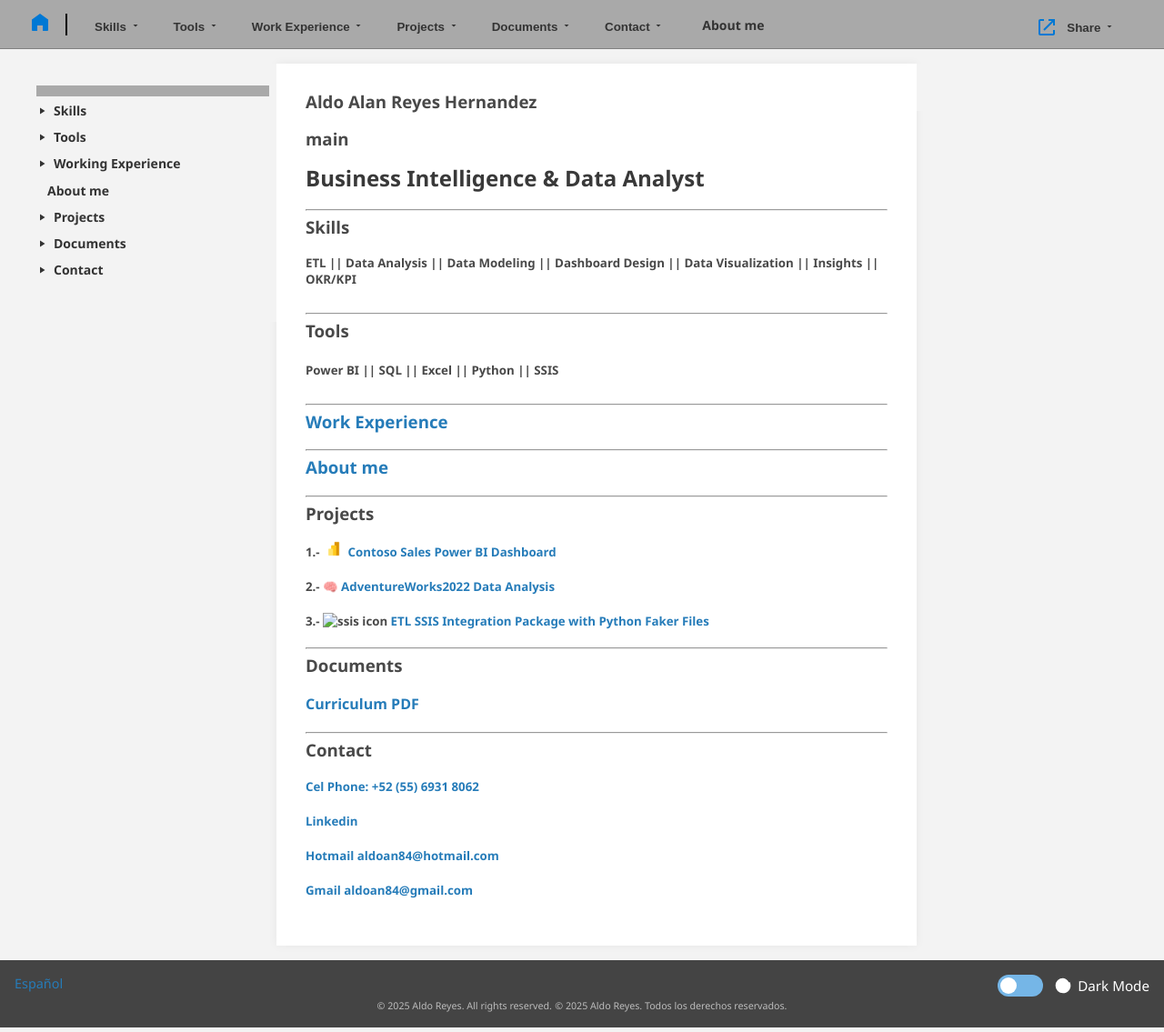
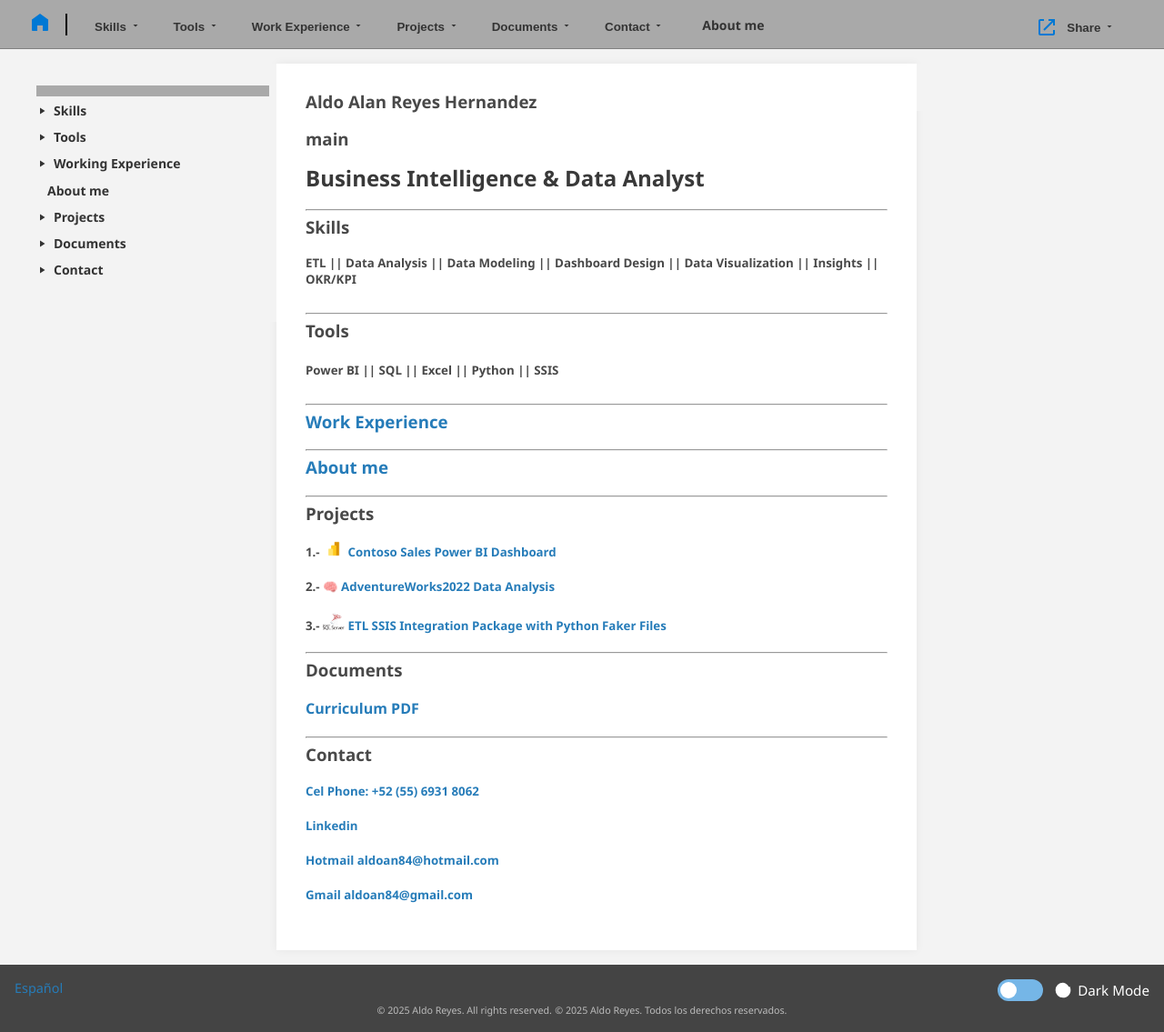
Before and after one commit to AldoReyes84/AldoReyes.github.io, a Jekyll site: the page built from _pages/en/index.md, in a window 1280 px wide and 1135 px high. Shown: the whole window at 91% size. Built offline with Jekyll 4.4.1, drawn with Linux system fonts in a browser that asks for light colours.

Commit message:
svg and png logos relative url

```diff
--- a/_includes/dropdown_header_panel.html
+++ b/_includes/dropdown_header_panel.html
@@ -27,14 +27,14 @@
                                 </tr>
                                 <tr>
                                     <td>{{ site.data.textos[lang].main_tool }}</td>
-                                    <td><img src="assets/icons/microsoft-sql-server-logo.png" alt="ssis icon" width="24" height="19"><span class="icon"></span>SSIS</td>
-                                    <td><img src="assets/icons/excel.png" alt="excel icon" width="19" height="17"><span class="icon"></span>Excel</a></td>
-                                    <td><img src="assets/icons/power-query.svg" alt="power query icon" width="24" height="17"><span class="icon"></span>Power Query</td>
-                                    <td><img src="assets/icons/powerbi.png" alt="power bi icon" width="24" height="17"><span class="icon"></span>Power BI</td>
-                                    <td><img src="assets/icons/figma.png" alt="figma icon" width="24" height="19"><span class="icon"></span>Figma</td>
+                                    <td><img src="{{ 'assets/icons/microsoft-sql-server-logo.png' | relative_url }}" alt="ssis icon" width="24" height="19"><span class="icon"></span>SSIS</td>
+                                    <td><img src="{{ 'assets/icons/excel.png' | relative_url }}" alt="excel icon" width="19" height="17"><span class="icon"></span>Excel</a></td>
+                                    <td><img src="{{ 'assets/icons/power-query.svg' | relative_url }}" alt="power query icon" width="24" height="17"><span class="icon"></span>Power Query</td>
+                                    <td><img src="{{ 'assets/icons/powerbi.png' | relative_url }}" alt="power bi icon" width="24" height="17"><span class="icon"></span>Power BI</td>
+                                    <td><img src="{{ 'assets/icons/figma.png' | relative_url }}" alt="figma icon" width="24" height="19"><span class="icon"></span>Figma</td>
                                     <td>🧠Business Analysis</td>
                                     <td>🧠Business Analysis</td>
-                                    <td><img src="assets/icons/github.svg" alt="github icon" width="24" height="17"><span class="icon"></span>GitHub</td>
+                                    <td><img src="{{ 'assets/icons/github.svg' | relative_url }}" alt="github icon" width="24" height="17"><span class="icon"></span>GitHub</td>
                                 </tr>
                                 <tr>
                                     <td>{{ site.data.textos[lang].projects }}</td>
@@ -79,14 +79,14 @@
                                 <caption id="tools-table-desc" class="sr-only"></caption>
                                 <tr>
                                     <th scope="col"></th>
-                                    <th scope="col"><img src="assets/icons/powerbi.png" alt="power bi icon" width="24" height="17"><span class="icon"></span>Power BI</th>
-                                    <th scope="col"><img src="assets/icons/sql.png" alt="sql icon" width="19" height="19"><span class="icon"></span>SQL</th>
-                                    <th scope="col"><img src="assets/icons/excel.png" alt="excel icon" width="19" height="17"><span class="icon"></span>Excel</th>
+                                    <th scope="col"><img src="{{ 'assets/icons/powerbi.png' | relative_url }}" alt="power bi icon" width="24" height="17"><span class="icon"></span>Power BI</th>
+                                    <th scope="col"><img src="{{ 'assets/icons/sql.png' | relative_url }}" alt="sql icon" width="19" height="19"><span class="icon"></span>SQL</th>
+                                    <th scope="col"><img src="{{ 'assets/icons/excel.png' | relative_url }}" alt="excel icon" width="19" height="17"><span class="icon"></span>Excel</th>
                                     <th scope="col"><img src="assets/icons/python-logo.png" alt="python icon" width="24" height="17"><span class="icon"></span>Python</th>
-                                    <th scope="col"><img src="assets/icons/microsoft-sql-server-logo.png" alt="ssis icon" width="24" height="19"><span class="icon"></span>SSIS</th>
+                                    <th scope="col"><img src="{{ 'assets/icons/microsoft-sql-server-logo.png' | relative_url }}" alt="ssis icon" width="24" height="19"><span class="icon"></span>SSIS</th>
                                     <th scope="col"><img src="assets/icons/vscode-logo.png" alt="vscode icon" width="20" height="17"><span class="icon"></span>Visual Studio Code</th>
-                                    <th scope="col"><img src="assets/icons/github.svg" alt="github icon" width="24" height="17"><span class="icon"></span>GitHub</th>
-                                    <th scope="col"><img src="assets/icons/figma.png" alt="figma icon" width="24" height="19"><span class="icon"></span>Figma</th>
+                                    <th scope="col"><img src="{{ 'assets/icons/github.svg' | relative_url }}" alt="github icon" width="24" height="17"><span class="icon"></span>GitHub</th>
+                                    <th scope="col"><img src="{{ 'assets/icons/figma.png' | relative_url }}" alt="figma icon" width="24" height="19"><span class="icon"></span>Figma</th>
                                 </tr>
                                 <tr>
                                     <td>{{ site.data.textos[lang].projects }}</td>
@@ -153,24 +153,24 @@
                                     <th scope="row">
                                         <a href="{{ site.sections.contoso.url }}" aria-label="{{ site.data.textos[lang].contoso_sales }}">{{ site.data.textos[lang].contoso_sales }}</a>
                                         <div class="project-icons">
-                                            <img src="assets/icons/powerbi.png" alt="power bi icon" width="24" height="17"><span class="icon"></span>
-                                            <img src="assets/icons/excel.png" alt="excel icon" width="19" height="17"><span class="icon"></span>
-                                            <img src="assets/icons/figma.png" alt="figma icon" width="24" height="19"><span class="icon"></span>
+                                            <img src="{{ 'assets/icons/powerbi.png' | relative_url }}" alt="power bi icon" width="24" height="17"><span class="icon"></span>
+                                            <img src="{{ 'assets/icons/excel.png' | relative_url }}" alt="excel icon" width="19" height="17"><span class="icon"></span>
+                                            <img src="{{ 'assets/icons/figma.png' | relative_url }}" alt="figma icon" width="24" height="19"><span class="icon"></span>
                                         </div>
                                     </th>
                                     <th scope="row">
                                         <a href="{{ site.sections.adventureworks.url }}" aria-label="{{ site.data.textos[lang].adventureworks_analysis }}">{{ site.data.textos[lang].adventureworks_analysis }}</a>
                                         <div class="project-icons">
-                                            <img src="assets/icons/microsoft-sql-server-logo.png" alt="ssis icon" width="24" height="19"><span class="icon"></span>
-                                            <img src="assets/icons/excel.png" alt="excel icon" width="19" height="17"><span class="icon"></span>
-                                            <img src="assets/icons/powerbi.png" alt="power bi icon" width="24" height="17"><span class="icon"></span>
+                                            <img src="{{ 'assets/icons/microsoft-sql-server-logo.png' | relative_url }}" alt="ssis icon" width="24" height="19"><span class="icon"></span>
+                                            <img src="{{ 'assets/icons/excel.png' | relative_url }}" alt="excel icon" width="19" height="17"><span class="icon"></span>
+                                            <img src="{{ 'assets/icons/powerbi.png' | relative_url }}" alt="power bi icon" width="24" height="17"><span class="icon"></span>
                                             <img src="assets/icons/python-logo.png" alt="python icon" width="24" height="17"><span class="icon"></span>
                                         </div>
                                     </th>
                                     <th scope="row">
                                         <a href="{{ site.sections.ssis.url }}" aria-label="{{ site.data.textos[lang].etl_siss_package }}">{{ site.data.textos[lang].etl_siss_package }}</a>
                                         <div class="project-icons">
-                                            <img src="assets/icons/microsoft-sql-server-logo.png" alt="ssis icon" width="24" height="19"><span class="icon"></span>
+                                            <img src="{{ 'assets/icons/microsoft-sql-server-logo.png' | relative_url }}" alt="ssis icon" width="24" height="19"><span class="icon"></span>
                                             <img src="assets/icons/python-logo.png" alt="python icon" width="24" height="17"><span class="icon"></span>
                                         </div>
                                     </th>
@@ -227,7 +227,7 @@
                                 <li>
                                     <a href="mailto:aldoan84@gmail.com" aria-label="{{ site.data.textos[lang].contact_gmail_aria }}">
                                         <span class="icon">
-                                            <img src="assets/icons/gmail.png" alt="Gmail icon" width="24" height="17">
+                                            <img src="{{ 'assets/icons/gmail.png' | relative_url }} alt="Gmail icon" width="24" height="17">
                                         </span>
                                             aldoan84@gmail.com
                                     </a>
@@ -236,7 +236,7 @@
                                 <li>
                                     <a href="mailto:aldoan84@hotmail.com" target="_blank" aria-label="{{ site.data.textos[lang].contact_outlook_aria }}">
                                         <span class="icon">
-                                            <img src="assets/icons/outlook.png" alt="Outlook icon" width="24" height="22">
+                                            <img src="{{ 'assets/icons/outlook.png' | relative_url }}" alt="Outlook icon" width="24" height="22">
                                         </span>
                                         aldoan84@hotmail.com
                                     </a>
@@ -245,7 +245,7 @@
                                 <li>
                                     <a href="https://www.linkedin.com/in/aldoreyesbianalyst?" target="_blank" aria-label="{{ site.data.textos[lang].contact_linkedin_aria }}">
                                         <span class="icon">
-                                            <img src="assets/icons/linkedin.png" alt="LinkedIn icon" width="22" height="22">
+                                            <img src="{{ 'assets/icons/linkedin.png' | relative_url }}" alt="LinkedIn icon" width="22" height="22">
                                         </span>
                                             {{ site.data.textos[lang].contact_linkedin_label }}
                                     </a>
@@ -254,7 +254,7 @@
                                 <li>
                                     <a href="https://github.com/AldoReyes84" target="_blank" aria-label="{{ site.data.textos[lang].contact_github_aria }}">
                                         <span class="icon">
-                                            <img src="assets/icons/github.svg" alt="GitHub icon" width="22" height="22">
+                                            <img src="{{ 'assets/icons/github.svg' | relative_url }}" alt="GitHub icon" width="22" height="22">
                                         </span>
                                             {{ site.data.textos[lang].contact_github_label }}
                                     </a>
@@ -280,7 +280,7 @@
                             <li>
                                 <a href="{{ site.data.textos[lang].share_whatsapp_url }}" target="_blank" aria-label="{{ site.data.textos[lang].share_whatsapp_aria }}">
                                     <span class="icon">
-                                        <img src="assets/icons/whatsapp.webp" alt="WhatsApp icon" width="22" height="22">
+                                        <img src="{{ 'assets/icons/whatsapp.webp' | relative_url }}" alt="WhatsApp icon" width="22" height="22">
                                     </span>
                                         {{ site.data.textos[lang].share_whatsapp_label }}
                                 </a>
@@ -290,7 +290,7 @@
                                 <div class="tooltip-container">
                                     <a href="{{ site.data.textos[lang].share_linkedin_url }}" target="_blank" rel="noopener noreferrer" aria-label="{{ site.data.textos[lang].share_linkedin_aria }}">
                                         <span class="icon">
-                                            <img src="assets/icons/linkedin.png" alt="LinkedIn icon" width="22" height="22">
+                                            <img src="{{ 'assets/icons/linkedin.png' | relative_url }}" alt="LinkedIn icon" width="22" height="22">
                                         </span>
                                             {{ site.data.textos[lang].share_linkedin_label }}
                                     </a>
--- a/_includes/section.html
+++ b/_includes/section.html
@@ -42,7 +42,7 @@
     <ul class="sub-list" hidden aria-label="{{ site.data.textos[lang].skills_aria.projects_prefix }} {{ site.data.textos[lang].skills_categories.etl }}">
       <li>
         <a href="{{ site.sections.siss.url }}" aria-label="{{ site.data.textos[lang].etl_siss_package }}">
-            <img src="assets/icons/microsoft-sql-server-logo.png" alt="SSIS icon" width="24" height="19">
+            <img src="{{'assets/icons/microsoft-sql-server-logo.png' | relative_url }}" alt="SSIS icon" width="24" height="19">
             {{ site.data.textos[lang].etl_siss_package }}
         </a>
       </li>
@@ -67,7 +67,7 @@
       </li>
       <li>
         <a href="{{ site.sections.contoso.url }}" aria-label="{{ site.data.textos[lang].contoso_sales }}">
-         <img src="assets/icons/powerbi.png" alt="Power BI icon" width="24" height="17">
+         <img src="{{' assets/icons/powerbi.png' | relative_url}}" alt="Power BI icon" width="24" height="17">
             {{ site.data.textos[lang].contoso_sales }}
         </a>
       </li>
@@ -89,7 +89,7 @@
     <ul class="sub-list" hidden aria-label="{{ site.data.textos[lang].skills_aria.projects_prefix }} {{ site.data.textos[lang].skills_categories.data_modeling }}">
       <li>
         <a href="{{ site.sections.contoso.url }}" aria-label="{{ site.data.textos[lang].contoso_sales }}">
-         <img src="assets/icons/powerbi.png" alt="Power BI icon" width="24" height="17">
+         <img src="{{ 'assets/icons/powerbi.png' | relative_url }}" alt="Power BI icon" width="24" height="17">
             {{ site.data.textos[lang].contoso_sales }}
         </a>
       </li>
@@ -111,7 +111,7 @@
     <ul class="sub-list" hidden aria-label="{{ site.data.textos[lang].skills_aria.projects_prefix }} {{ site.data.textos[lang].skills_categories.dashboard_design }}">
       <li>
         <a href="{{ site.sections.contoso.url }}" aria-label="{{ site.data.textos[lang].contoso_sales }}">
-         <img src="assets/icons/powerbi.png" alt="Power BI icon" width="24" height="17">
+         <img src="{{' assets/icons/powerbi.png' | relative_url }}" alt="Power BI icon" width="24" height="17">
             {{ site.data.textos[lang].contoso_sales }}
         </a>
       </li>
@@ -133,7 +133,7 @@
     <ul class="sub-list" hidden aria-label="{{ site.data.textos[lang].skills_aria.projects_prefix }} {{ site.data.textos[lang].skills_categories.data_visualization }}">
       <li>
         <a href="{{ site.sections.contoso.url }}" aria-label="{{ site.data.textos[lang].contoso_sales }}">
-         <img src="assets/icons/powerbi.png" alt="Power BI icon" width="24" height="17">
+         <img src="{{' assets/icons/powerbi.png' | relative_url }}" alt="Power BI icon" width="24" height="17">
             {{ site.data.textos[lang].contoso_sales }}
         </a>
       </li>
@@ -155,7 +155,7 @@
     <ul class="sub-list" hidden aria-label="{{ site.data.textos[lang].skills_aria.projects_prefix }} {{ site.data.textos[lang].skills_categories.insights }}">
       <li>
         <a href="{{ site.sections.contoso.url }}" aria-label="{{ site.data.textos[lang].contoso_sales }}">
-         <img src="assets/icons/powerbi.png" alt="Power BI icon" width="24" height="17">
+         <img src="{{ 'assets/icons/powerbi.png' | relative_url }}" alt="Power BI icon" width="24" height="17">
             {{ site.data.textos[lang].contoso_sales }}
         </a>
       </li>
@@ -244,7 +244,7 @@
             {% if tool == "powerbi" %}
                 <li>
                 <a href="{{ site.sections.contoso.url }}" aria-label="{{ site.data.textos[lang].contoso_sales }}">
-                 <img src="assets/icons/powerbi.png" alt="Power BI icon" width="24" height="17">
+                 <img src="{{ 'assets/icons/powerbi.png | relative_url }}" alt="Power BI icon" width="24" height="17">
                     {{ site.data.textos[lang].contoso_sales }}
                 </a>
                 </li>
@@ -256,7 +256,7 @@
             {% elsif tool == "sql" %}
                 <li>
                 <a href="{{ site.sections.siss.url }}" aria-label="{{ site.data.textos[lang].etl_siss_package }}">
-                    <img src="assets/icons/microsoft-sql-server-logo.png" alt="SSIS icon" width="24" height="19">
+                    <img src="{{ 'assets/icons/microsoft-sql-server-logo.png' | relative_url }}" alt="SSIS icon" width="24" height="19">
                     {{ site.data.textos[lang].etl_siss_package }}
                 </a>
                 </li>
@@ -268,7 +268,7 @@
             {% elsif tool == "excel" %}
                 <li>
                 <a href="{{ site.sections.contoso.url }}" aria-label="{{ site.data.textos[lang].contoso_sales }}">
-                 <img src="assets/icons/powerbi.png" alt="Power BI icon" width="24" height="17">
+                 <img src="{{ 'assets/icons/powerbi.png' | relative_url }}" alt="Power BI icon" width="24" height="17">
                     {{ site.data.textos[lang].contoso_sales }}
                 </a>
                 </li>
@@ -281,14 +281,14 @@
                 </li>
                 <li>
                 <a href="{{ site.sections.siss.url }}" aria-label="{{ site.data.textos[lang].etl_siss_package }}">
-                    <img src="assets/icons/microsoft-sql-server-logo.png" alt="SSIS icon" width="24" height="19">
+                    <img src="{{ 'assets/icons/microsoft-sql-server-logo.png' | relative_url }}" alt="SSIS icon" width="24" height="19">
                     {{ site.data.textos[lang].etl_siss_package }}
                 </a>
                 </li>
             {% elsif tool == "ssis" %}
                 <li>
                 <a href="{{ site.sections.siss.url }}" aria-label="{{ site.data.textos[lang].etl_siss_package }}">
-                    <img src="assets/icons/microsoft-sql-server-logo.png" alt="SSIS icon" width="24" height="19">
+                    <img src="{{ 'assets/icons/microsoft-sql-server-logo.png' | relative_url}}" alt="SSIS icon" width="24" height="19">
                     {{ site.data.textos[lang].etl_siss_package }}
                 </a>
                 </li>
@@ -310,7 +310,7 @@
             {% elsif tool == "figma" %}
                 <li>
                 <a href="{{ site.sections.contoso.url }}" aria-label="{{ site.data.textos[lang].contoso_sales }}">
-                 <img src="assets/icons/powerbi.png" alt="Power BI icon" width="24" height="17">
+                 <img src="{{ 'assets/icons/powerbi.png' | relative_url }}" alt="Power BI icon" width="24" height="17">
                     {{ site.data.textos[lang].contoso_sales }}
                 </a>
                 </li>
@@ -417,7 +417,7 @@
                                 <li>
                                 <a href="mailto:aldoan84@hotmail.com" target="_blank" aria-label="{{ site.data.textos[lang].contact_items.outlook_aria }}">
                                     <span class="icon">
-                                    <img src="assets/icons/outlook.png" alt="Outlook icon" width="24" height="22">
+                                    <img src="{{ 'assets/icons/outlook.png' | relative_url }}" alt="Outlook icon" width="24" height="22">
                                     </span>
                                     {{ site.data.textos[lang].contact_items.outlook_label }}
                                 </a>
@@ -426,7 +426,7 @@
                                 <li>
                                 <a href="https://www.linkedin.com/in/aldoreyesbianalyst?" target="_blank" aria-label="{{ site.data.textos[lang].contact_items.linkedin_aria }}">
                                     <span class="icon">
-                                    <img src="assets/icons/linkedin.png" alt="LinkedIn icon" width="22" height="22">
+                                    <img src="{{ 'assets/icons/linkedin.png' | relative_url }}" alt="LinkedIn icon" width="22" height="22">
                                     </span>
                                     {{ site.data.textos[lang].contact_items.linkedin_label }}
                                 </a>
@@ -435,7 +435,7 @@
                                 <li>
                                 <a href="https://github.com/AldoReyes84" target="_blank" aria-label="{{ site.data.textos[lang].contact_items.github_aria }}">
                                     <span class="icon">
-                                    <img src="assets/icons/github.svg" alt="GitHub icon" width="22" height="22">
+                                    <img src="{{ 'assets/icons/github.svg' | relative_url }}" alt="GitHub icon" width="22" height="22">
                                     </span>
                                     {{ site.data.textos[lang].contact_items.github_label }}
                                 </a>
--- a/_pages/en/index.md
+++ b/_pages/en/index.md
@@ -33,7 +33,7 @@
 
 ##### 2.- 🧠[ AdventureWorks2022 Data Analysis](https://aldoreyes84.github.io/Data_Analisys_For_AdventureWorksDW2022/)
 
-##### 3.- <img src="assets/icons/microsoft-sql-server-logo.png" alt="ssis icon" width="24" height="19">[ ETL SSIS Integration Package with Python Faker Files](https://aldoreyes84.github.io/ETL/)
+##### 3.- <img src="{{ 'assets/icons/microsoft-sql-server-logo.png' | relative_url}}" alt="ssis icon" width="24" height="19">[ ETL SSIS Integration Package with Python Faker Files](https://aldoreyes84.github.io/ETL/)
 
 ---------------------------------------------------------------------------------------------------
 ### Documents
```
Also changed, not shown: _pages/es/index.md (+1 -1 lines), 3 other files.
